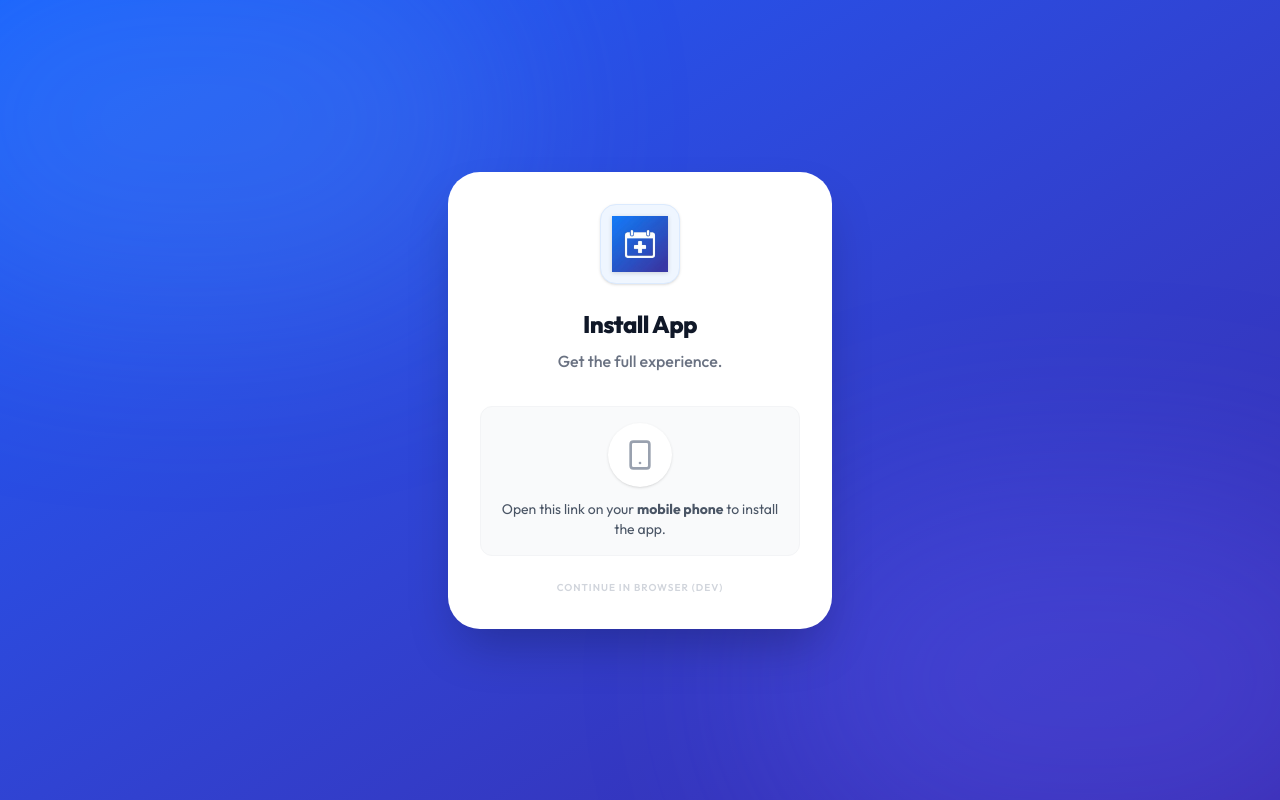
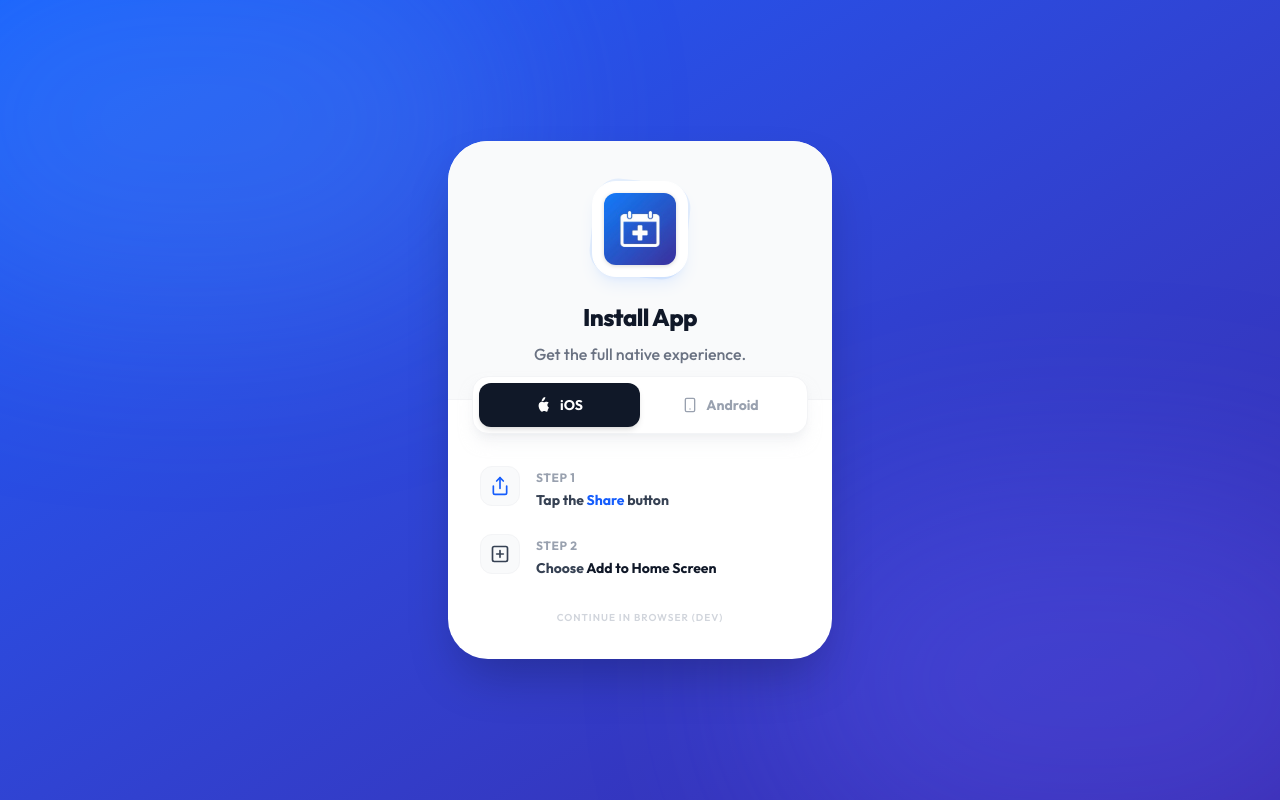
Before and after one commit to khalid-1/Clinical-Calendar, a React (Vite) app: page / in a window 1280 px wide. Built offline with nearby package versions, Linux system fonts and the light colour scheme.

Commit message:
UI: Add iOS/Android Tabs to Install Gate & Refine Logo

```diff
--- a/src/components/InstallPrompt.jsx
+++ b/src/components/InstallPrompt.jsx
@@ -2,18 +2,17 @@ import React, { useState, useEffect } from 'react';
 import { Share, PlusSquare, MoreVertical, Download, Smartphone } from 'lucide-react';
 
 const InstallPrompt = ({ onBypass }) => {
-    const [os, setOs] = useState('unknown');
+    const [os, setOs] = useState('ios'); // Default to iOS for better visibility? Or detect initially
     const [deferredPrompt, setDeferredPrompt] = useState(null);
 
     useEffect(() => {
-        // Detect OS
+        // Initial Detection (Soft default)
         const userAgent = window.navigator.userAgent.toLowerCase();
-        if (/iphone|ipad|ipod/.test(userAgent)) {
-            setOs('ios');
-        } else if (/android/.test(userAgent)) {
+        if (/android/.test(userAgent)) {
             setOs('android');
         } else {
-            setOs('desktop');
+            // Default to iOS for iPhones, iPads, and "Desktop" detection on mobile
+            setOs('ios');
         }
 
         // Capture Android install prompt
@@ -43,72 +42,96 @@ const InstallPrompt = ({ onBypass }) => {
                 <div className="absolute bottom-[-10%] right-[-10%] w-[50%] h-[50%] bg-indigo-500 rounded-full blur-[100px]"></div>
             </div>
 
-            <div className="relative z-10 max-w-sm w-full bg-white text-gray-800 p-8 rounded-[2rem] shadow-2xl animate-fade-in-up">
-                <div className="w-20 h-20 bg-blue-50 rounded-2xl flex items-center justify-center mx-auto mb-6 shadow-sm border border-blue-100">
-                    <img src={`${import.meta.env.BASE_URL}pwa-192x192.png`} alt="Logo" className="w-14 h-14 object-contain drop-shadow-sm" />
+            <div className="relative z-10 max-w-sm w-full bg-white text-gray-800 rounded-[2.5rem] shadow-2xl animate-fade-in-up overflow-hidden">
+                {/* Header Section */}
+                <div className="bg-gray-50 pt-10 pb-8 px-8 text-center border-b border-gray-100 relative">
+                    <div className="w-24 h-24 mx-auto mb-6 relative group">
+                        <div className="absolute inset-0 bg-blue-500/10 rounded-[1.5rem] rotate-6 transition-transform group-hover:rotate-12"></div>
+                        <div className="bg-white rounded-[1.5rem] w-full h-full flex items-center justify-center shadow-lg shadow-blue-500/10 relative z-10 border border-white">
+                            <img src={`${import.meta.env.BASE_URL}pwa-192x192.png`} alt="Logo" className="w-[4.5rem] h-[4.5rem] object-cover drop-shadow-sm rounded-xl" />
+                        </div>
+                    </div>
+                    <h1 className="text-2xl font-black mb-2 tracking-tight text-gray-900">Install App</h1>
+                    <p className="text-gray-500 font-medium leading-relaxed px-4">
+                        Get the full native experience.
+                    </p>
                 </div>
 
-                <h1 className="text-2xl font-black mb-2 tracking-tight text-center text-gray-900">Install App</h1>
-                <p className="text-gray-500 mb-8 text-center font-medium leading-relaxed">
-                    Get the full experience.
-                </p>
+                {/* Tabs */}
+                <div className="flex p-1.5 mx-6 -mt-6 bg-white rounded-2xl shadow-lg shadow-gray-200/50 border border-gray-100 relative z-20">
+                    <button
+                        onClick={() => setOs('ios')}
+                        className={`flex-1 flex items-center justify-center gap-2 py-3 rounded-xl text-sm font-bold transition-all ${os === 'ios'
+                                ? 'bg-gray-900 text-white shadow-md'
+                                : 'text-gray-400 hover:text-gray-600 hover:bg-gray-50'
+                            }`}
+                    >
+                        <svg className="w-4 h-4" viewBox="0 0 24 24" fill="currentColor"><path d="M18.71 19.5c-.83 1.24-1.71 2.45-3.05 2.47-1.34.03-1.77-.79-3.29-.79-1.53 0-2 .77-3.27.8-1.31.05-2.3-1.23-3.14-2.47-1.7-2.45-3-6.95-1.25-9.98 0.87-1.5 2.43-2.46 4.12-2.48 1.3 0 2.53.88 3.32.88.78 0 2.25-.9 3.79-.82 1.3.1 2.45.64 3.1 1.63-2.83 1.41-2.36 5.8 0.28 6.96-.64 1.83-1.53 3.6-2.61 5.2zM13 3.5c.67-0.83 1.13-1.95.84-3.5-1.63.1-3.6 1.14-4.22 3.1-.64 0.65-1.15 1.76-0.9 3.2 1.81.14 3.64-0.94 4.28-2.8z" /></svg>
+                        iOS
+                    </button>
+                    <button
+                        onClick={() => setOs('android')}
+                        className={`flex-1 flex items-center justify-center gap-2 py-3 rounded-xl text-sm font-bold transition-all ${os === 'android'
+                                ? 'bg-blue-600 text-white shadow-md'
+                                : 'text-gray-400 hover:text-gray-600 hover:bg-gray-50'
+                            }`}
+                    >
+                        <Smartphone size={16} />
+                        Android
+                    </button>
+                </div>
 
+                <div className="p-8">
                     {os === 'ios' && (
-                    <div className="space-y-3">
-                        <div className="flex items-center gap-4 p-4 rounded-xl bg-gray-50 border border-gray-100">
-                            <div className="w-10 h-10 bg-white rounded-lg flex items-center justify-center shadow-sm border border-gray-200 shrink-0">
-                                <Share size={20} className="text-blue-600" />
+                        <div className="space-y-6 animate-fade-in">
+                            <div className="flex items-start gap-4">
+                                <div className="w-10 h-10 bg-gray-50 rounded-xl flex items-center justify-center text-blue-600 shrink-0 border border-gray-100">
+                                    <Share size={20} />
                                 </div>
-                            <div className="text-left">
-                                <p className="text-xs font-bold text-gray-400 uppercase tracking-wider mb-0.5">Step 1</p>
-                                <p className="text-sm font-semibold text-gray-700">Tap the <span className="text-blue-600">Share</span> button</p>
+                                <div className="text-left pt-1">
+                                    <p className="text-xs font-bold text-gray-400 uppercase tracking-wider mb-1">Step 1</p>
+                                    <p className="text-sm font-bold text-gray-700">Tap the <span className="text-blue-600">Share</span> button</p>
                                 </div>
                             </div>
 
-                        <div className="w-0.5 h-4 bg-gray-200 mx-auto rounded-full"></div>
-
-                        <div className="flex items-center gap-4 p-4 rounded-xl bg-gray-50 border border-gray-100">
-                            <div className="w-10 h-10 bg-white rounded-lg flex items-center justify-center shadow-sm border border-gray-200 shrink-0">
-                                <PlusSquare size={20} className="text-gray-700" />
+                            <div className="flex items-start gap-4">
+                                <div className="w-10 h-10 bg-gray-50 rounded-xl flex items-center justify-center text-gray-700 shrink-0 border border-gray-100">
+                                    <PlusSquare size={20} />
                                 </div>
-                            <div className="text-left">
-                                <p className="text-xs font-bold text-gray-400 uppercase tracking-wider mb-0.5">Step 2</p>
-                                <p className="text-sm font-semibold text-gray-700">Choose <span className="text-gray-900">Add to Home Screen</span></p>
+                                <div className="text-left pt-1">
+                                    <p className="text-xs font-bold text-gray-400 uppercase tracking-wider mb-1">Step 2</p>
+                                    <p className="text-sm font-bold text-gray-700">Choose <span className="text-gray-900">Add to Home Screen</span></p>
                                 </div>
                             </div>
                         </div>
                     )}
 
                     {os === 'android' && (
-                    <div className="space-y-4">
-                        <div className="space-y-3">
-                            <div className="flex items-center gap-4 p-4 rounded-xl bg-gray-50 border border-gray-100">
-                                <div className="w-10 h-10 bg-white rounded-lg flex items-center justify-center shadow-sm border border-gray-200 shrink-0">
-                                    <MoreVertical size={20} className="text-gray-600" />
+                        <div className="space-y-6 animate-fade-in">
+                            <div className="flex items-start gap-4">
+                                <div className="w-10 h-10 bg-gray-50 rounded-xl flex items-center justify-center text-gray-600 shrink-0 border border-gray-100">
+                                    <MoreVertical size={20} />
                                 </div>
-                                <div className="text-left">
-                                    <p className="text-xs font-bold text-gray-400 uppercase tracking-wider mb-0.5">Step 1</p>
-                                    <p className="text-sm font-semibold text-gray-700">Tap the <span className="text-gray-900">Menu</span> (3 dots)</p>
+                                <div className="text-left pt-1">
+                                    <p className="text-xs font-bold text-gray-400 uppercase tracking-wider mb-1">Step 1</p>
+                                    <p className="text-sm font-bold text-gray-700">Tap the <span className="text-gray-900">Menu</span> (3 dots)</p>
                                 </div>
                             </div>
 
-                            <div className="w-0.5 h-4 bg-gray-200 mx-auto rounded-full"></div>
-
-                            <div className="flex items-center gap-4 p-4 rounded-xl bg-gray-50 border border-gray-100">
-                                <div className="w-10 h-10 bg-white rounded-lg flex items-center justify-center shadow-sm border border-gray-200 shrink-0">
-                                    <Download size={20} className="text-blue-600" />
+                            <div className="flex items-start gap-4">
+                                <div className="w-10 h-10 bg-gray-50 rounded-xl flex items-center justify-center text-blue-600 shrink-0 border border-gray-100">
+                                    <Download size={20} />
                                 </div>
-                                <div className="text-left">
-                                    <p className="text-xs font-bold text-gray-400 uppercase tracking-wider mb-0.5">Step 2</p>
-                                    <p className="text-sm font-semibold text-gray-700">Tap <span className="text-blue-600">Install App</span></p>
-                                </div>
+                                <div className="text-left pt-1">
+                                    <p className="text-xs font-bold text-gray-400 uppercase tracking-wider mb-1">Step 2</p>
+                                    <p className="text-sm font-bold text-gray-700">Tap <span className="text-blue-600">Install App</span></p>
                                 </div>
                             </div>
 
                             {deferredPrompt && (
                                 <button
                                     onClick={handleInstallClick}
-                                className="w-full py-3.5 bg-blue-600 text-white font-bold rounded-xl shadow-lg shadow-blue-200 hover:bg-blue-700 transition-all active:scale-95 flex items-center justify-center gap-2 mt-4"
+                                    className="w-full py-3.5 bg-blue-600 text-white font-bold rounded-xl shadow-lg shadow-blue-200 hover:bg-blue-700 transition-all active:scale-95 flex items-center justify-center gap-2 mt-2"
                                 >
                                     <Download size={18} />
                                     Install Now
@@ -117,31 +140,13 @@ const InstallPrompt = ({ onBypass }) => {
                         </div>
                     )}
 
-                {os === 'desktop' && (
-                    <div className="text-center py-4 bg-gray-50 rounded-xl border border-gray-100">
-                        <div className="w-16 h-16 bg-white rounded-full flex items-center justify-center mx-auto mb-3 shadow-sm">
-                            <Smartphone size={32} className="text-gray-400" />
-                        </div>
-                        <p className="text-gray-600 text-sm px-4">
-                            Open this link on your <strong>mobile phone</strong> to install the app.
-                        </p>
-                        {deferredPrompt && (
-                            <button
-                                onClick={handleInstallClick}
-                                className="mt-4 px-6 py-2 bg-blue-600 text-white font-bold rounded-lg text-sm hover:bg-blue-700"
-                            >
-                                Install App
-                            </button>
-                        )}
-                    </div>
-                )}
-
                     <button
                         onClick={onBypass}
-                    className="mt-6 text-[10px] text-gray-300 hover:text-gray-500 transition-colors font-semibold uppercase tracking-widest w-full text-center"
+                        className="mt-8 text-[10px] text-gray-300 hover:text-gray-500 transition-colors font-semibold uppercase tracking-widest w-full text-center"
                     >
                         Continue in browser (Dev)
                     </button>
+                </div>
             </div>
         </div>
     );
```
Lines whose indentation alone changed are shown as unchanged.
